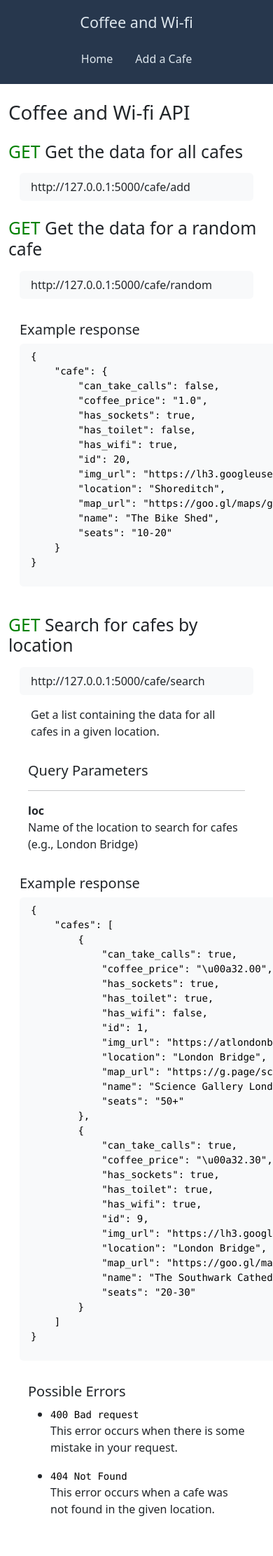
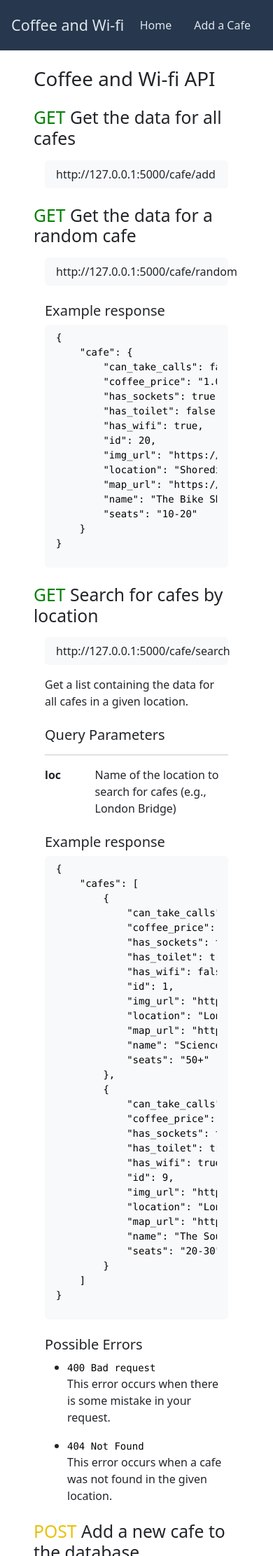
Before and after one commit to JM731/cafe-and-wifi, a Flask app: page /documentation in a window 390 px wide; the page is wider, and only the part inside the window is pictured. Shown: the top 2223 px of that part at 70% size. Run offline with Flask 3, Linux system fonts and the light colour scheme; some libraries are stand-ins or nearby versions.

Commit message:
Refine page layout for better responsiveness and adjust margins and paddings for consistent spacing

```diff
--- a/templates/_macros.html
+++ b/templates/_macros.html
@@ -35,18 +35,18 @@
     <span class="{{ type }}">{{ type.upper() }}</span>
     {{ name }}
 </h2>
-    <div class="container px-3">
+<div class="container-fluid px-3">
     <div class="d-flex align-items-center px-3 py-2 my-3 url-display">
         <span class="align-middle"> {{ endpoint }}</span>
     </div>
     {% if description != "None" %}
-        <div class="d-flex px-3">
-            <p>{{ description }}<p>
-        </div>
+    <p>{{ description }}
+    <p>
         {% endif %}
         {% if type == "post" %}
-            <h5>Request Body</h5>
+    <h5 class="mt-4">Request Body</h5>
     <hr>
+    <div class="table-responsive">
         <table class="table">
             <thead>
             <tr>
@@ -65,29 +65,25 @@
             {% endfor %}
             </tbody>
         </table>
+    </div>
     {% elif type == "delete" or type == "patch" or (type == "get" and "Search" in name) %}
-            <div class="container py-3">
-                <h5>Query Parameters</h5>
+    <h5 class="mt-4">Query Parameters</h5>
     <hr>
-                <div class="container px-0">
+    <div class="container-fluid px-0">
         <div class="row">
-                        <div class="col-sm-3 fw-bold">{{ request_body[0] }}</div>
-                        <div class="col-sm-9">{{ request_body[1] }}</div>
-                    </div>
+            <div class="col-3 fw-bold">{{ request_body[0] }}</div>
+            <div class="col-9">{{ request_body[1] }}</div>
         </div>
     </div>
     {% endif %}
     {% if response_example != "None" %}
-            <div class="d-grid py-3">
-                <h5>Example response</h5>
+    <h5 class="mt-4">Example response</h5>
     <div class="d-flex px-3 py-2 code-display">
         <pre class="code-black">{{ response_example | tojson(indent=4) }}</pre>
     </div>
-            </div>
     {% endif %}
     {% if errors != "None" %}
-            <div class="container py-3">
-                <h5>Possible Errors</h5>
+        <h5 class="mt-4">Possible Errors</h5>
         <ul>
             {% for error in errors %}
             <li>
@@ -97,7 +93,6 @@
             </li>
             {% endfor %}
         </ul>
-            </div>
     {% endif %}
 </div>
 {% endmacro %}
--- a/templates/add.html
+++ b/templates/add.html
@@ -11,9 +11,9 @@
 			{% endfor %}
 		<div class="container px-0 mb-3">
 			<div class="row">
-				{{ macros.render_form_field(form.location, "col-sm-4", "form-label", "form-control") }}
-				{{ macros.render_form_field(form.seats, "col-sm-4", "form-label", "form-control") }}
-				{{ macros.render_form_field(form.coffee_price, "col-sm-4", "form-label", "form-control") }}
+				{{ macros.render_form_field(form.location, "col-sm-4 mb-3", "form-label", "form-control") }}
+				{{ macros.render_form_field(form.seats, "col-sm-4 mb-3", "form-label", "form-control") }}
+				{{ macros.render_form_field(form.coffee_price, "col-sm-4 mb-3", "form-label", "form-control") }}
 			</div>
 		</div>
 		<div class="container px-0 mb-3">
--- a/templates/api.html
+++ b/templates/api.html
@@ -5,12 +5,10 @@
 {% endblock %}
 {% block content %}
     {% include 'header.html' %}
-    <div class="container mt-4">
-        <div class="mb-4">
-            <h1>Coffee and Wi-fi API</h1>
-        </div>
+    <div class="container-fluid mt-4 px-5">
+        <h1>Coffee and Wi-fi API</h1>
         {% for request_method in methods %}
-            <div class="mb-4">
+            <div class="my-4">
                 {{ macro.generate_request_doc(**request_method) }}
             </div>
         {% endfor %}
--- a/templates/header.html
+++ b/templates/header.html
@@ -1,7 +1,7 @@
-<header class="p-3 cnavbar">
-    <div class="d-flex flex-wrap align-items-center justify-content-center mx-4 justify-content-lg-start">
-      <a href="{{ url_for('home') }}" class="d-flex align-items-center mb-3 mb-md-0 me-md-auto link-body-emphasis text-decoration-none">
-        <span class="fs-4 cnav-text">Coffee and Wi-fi</span>
+<div class="container-fluid g-0">
+<header class="d-flex flex-wrap justify-content-center py-3 px-3 mb-4 cnavbar">
+      <a href="{{ url_for('home') }}" class="d-flex align-items-center mb-0 me-auto link-body-emphasis text-decoration-none">
+        <span class="fs-4 align-middle cnav-text">Coffee and Wi-fi</span>
       </a>
 
       <ul class="nav nav-pills">
@@ -15,5 +15,5 @@
           <li class="nav-item"><a href="{{ url_for('api_doc') }}" class="nav-link cnav-text">API</a></li>
           {% endif %}
       </ul>
-    </div>
 </header>
+</div>
```
Also changed, not shown: templates/index.html (+3 -5 lines). Lines whose indentation alone changed are shown as unchanged.
